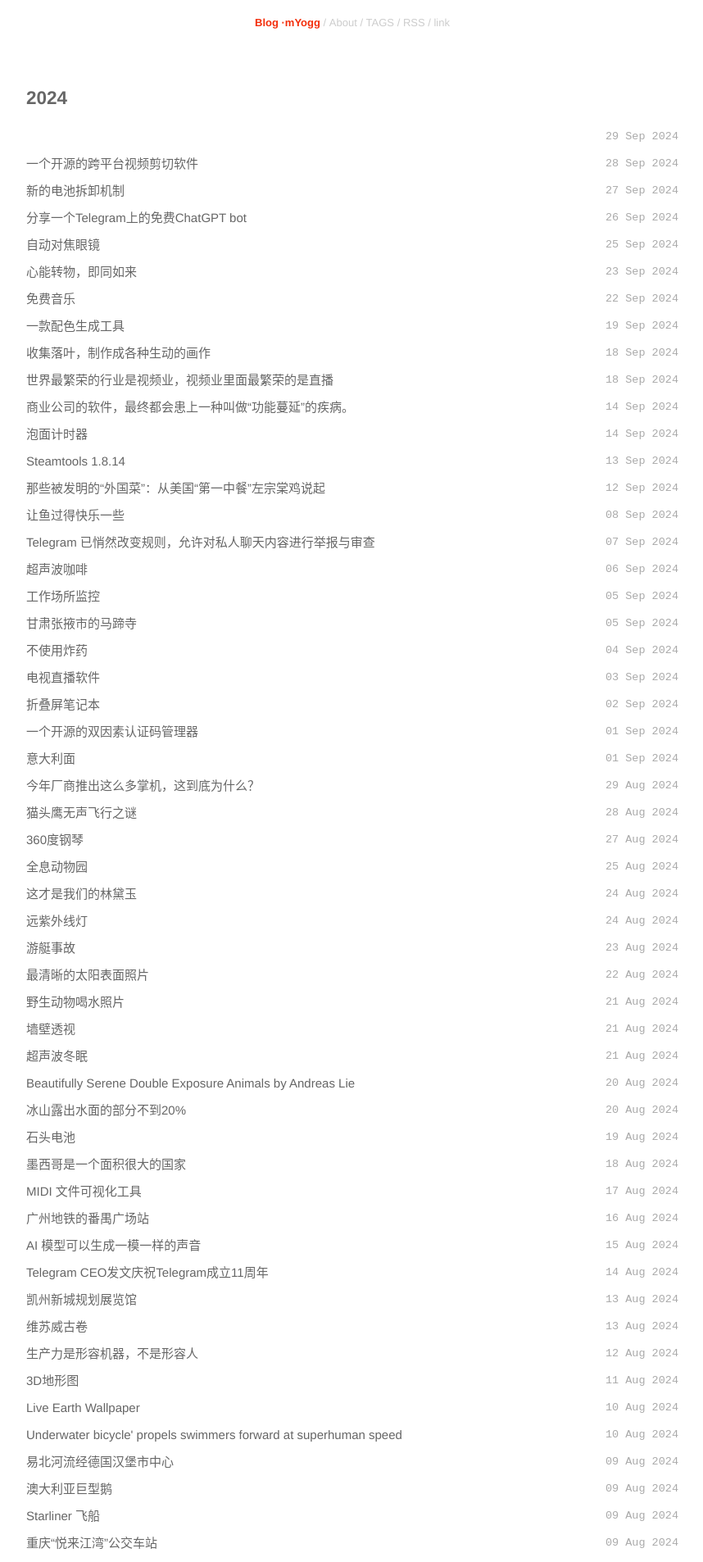
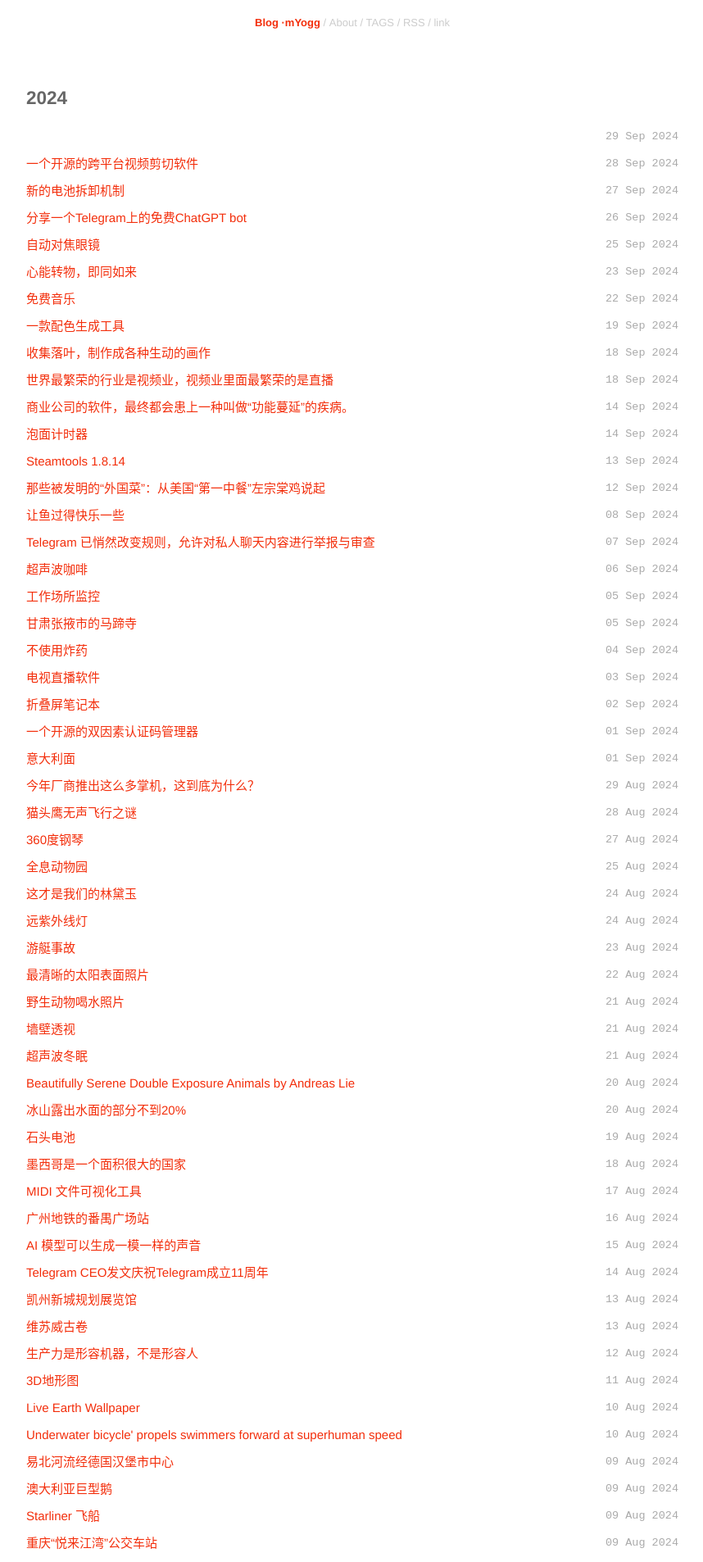
Before and after one commit to myogg/nnnn, a Jekyll site: the page built from index.html, in a window 1280 px wide. Shown: the top 1906 px of the page at 82% size, without its empty margins (210-1068 px from the left). Built offline with Jekyll 4.4.1, drawn with Linux system fonts in a browser that asks for light colours; nearby versions of some CDN libraries.

Commit message:
Update style.css

```diff
--- a/static/css/style.css
+++ b/static/css/style.css
@@ -174,7 +174,7 @@ div#home {
 }
 
 .posts a {
-    color: #666;
+    color: #F32E0B;
 }
 
 .posts a:hover {
```
